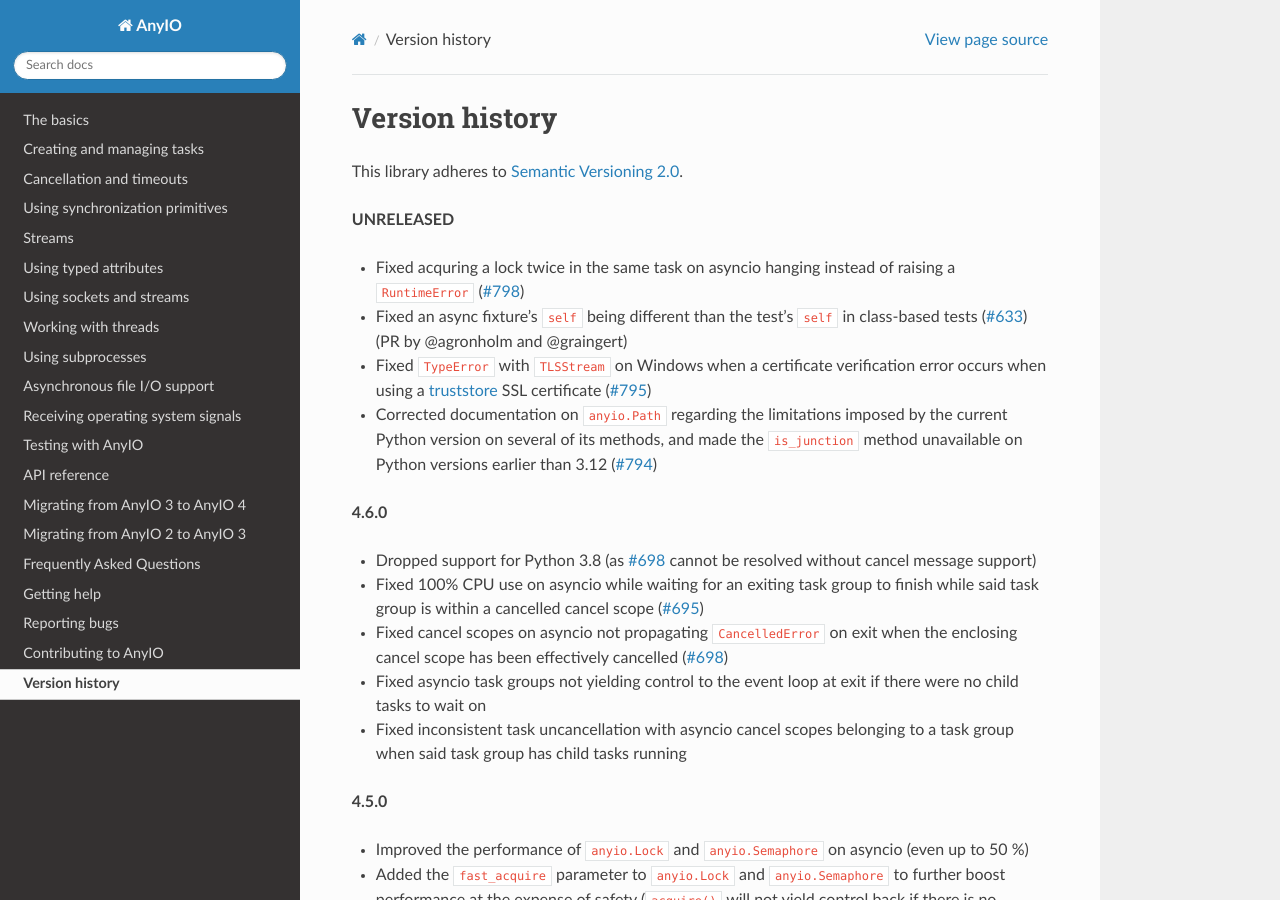
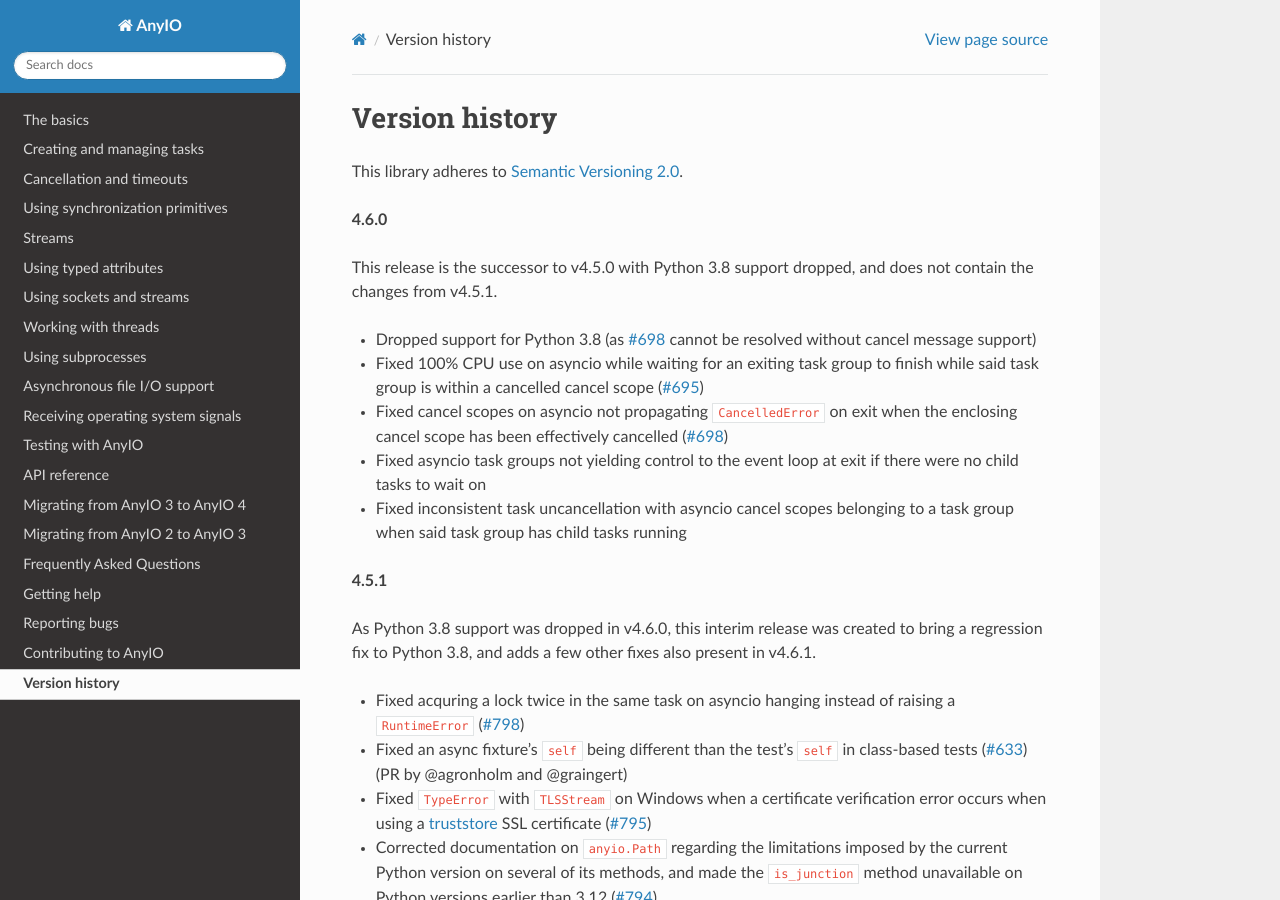
Before and after one commit to agronholm/anyio, a Sphinx documentation site: the page built from docs/versionhistory.rst, in a window 1280 px wide and 900 px high. Built offline with Sphinx 7.4.7 and the Read the Docs theme 3.1.0, drawn with Linux system fonts in a browser that asks for light colours; the version number could not be read and is left out.

Commit message:
Bumped up the version

```diff
--- a/docs/versionhistory.rst
+++ b/docs/versionhistory.rst
@@ -3,22 +3,10 @@ Version history
 
 This library adheres to `Semantic Versioning 2.0 <http://semver.org/>`_.
 
-**UNRELEASED**
+**4.6.0**
 
-- Fixed acquring a lock twice in the same task on asyncio hanging instead of raising a
-  ``RuntimeError`` (`#798 <https://github.com/agronholm/anyio/issues/798>`_)
-- Fixed an async fixture's ``self`` being different than the test's ``self`` in
-  class-based tests (`#633 <https://github.com/agronholm/anyio/issues/633>`_)
-  (PR by @agronholm and @graingert)
-- Fixed ``TypeError`` with ``TLSStream`` on Windows when a certificate verification
-  error occurs when using a `truststore <https://github.com/sethmlarson/truststore>`_
-  SSL certificate (`#795 <https://github.com/agronholm/anyio/issues/795>`_)
-- Corrected documentation on ``anyio.Path`` regarding the limitations imposed by the
-  current Python version on several of its methods, and made the ``is_junction`` method
-  unavailable on Python versions earlier than 3.12
-  (`#794 <https://github.com/agronholm/anyio/issues/794>`_)
-
-**4.6.0**
+This release is the successor to v4.5.0 with Python 3.8 support dropped, and does not
+contain the changes from v4.5.1.
 
 - Dropped support for Python 3.8
   (as `#698 <https://github.com/agronholm/anyio/issues/698>`_ cannot be resolved
@@ -33,6 +21,24 @@ This library adheres to `Semantic Versioning 2.0 <http://semver.org/>`_.
   no child tasks to wait on
 - Fixed inconsistent task uncancellation with asyncio cancel scopes belonging to a
   task group when said task group has child tasks running
+
+**4.5.1**
+
+As Python 3.8 support was dropped in v4.6.0, this interim release was created to bring a
+regression fix to Python 3.8, and adds a few other fixes also present in v4.6.1.
+
+- Fixed acquring a lock twice in the same task on asyncio hanging instead of raising a
+  ``RuntimeError`` (`#798 <https://github.com/agronholm/anyio/issues/798>`_)
+- Fixed an async fixture's ``self`` being different than the test's ``self`` in
+  class-based tests (`#633 <https://github.com/agronholm/anyio/issues/633>`_)
+  (PR by @agronholm and @graingert)
+- Fixed ``TypeError`` with ``TLSStream`` on Windows when a certificate verification
+  error occurs when using a `truststore <https://github.com/sethmlarson/truststore>`_
+  SSL certificate (`#795 <https://github.com/agronholm/anyio/issues/795>`_)
+- Corrected documentation on ``anyio.Path`` regarding the limitations imposed by the
+  current Python version on several of its methods, and made the ``is_junction`` method
+  unavailable on Python versions earlier than 3.12
+  (`#794 <https://github.com/agronholm/anyio/issues/794>`_)
 
 **4.5.0**
 
```
